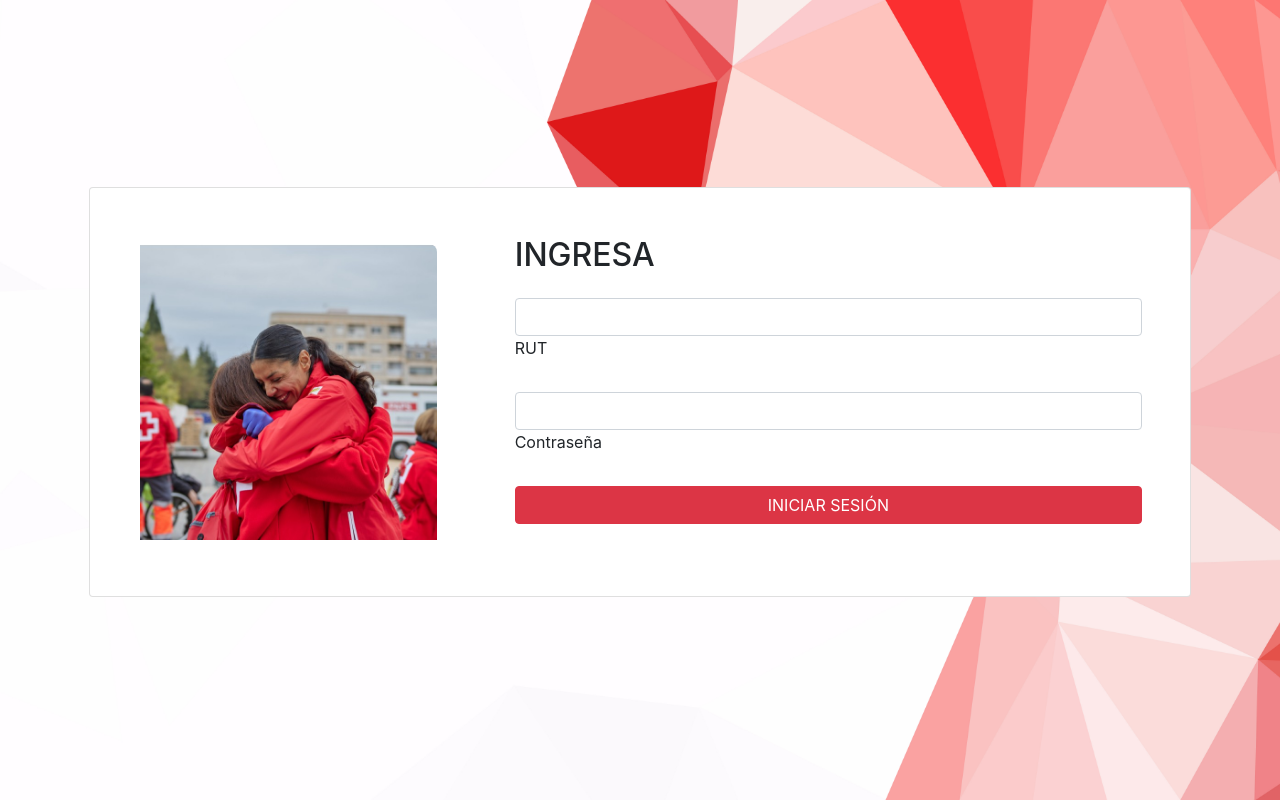
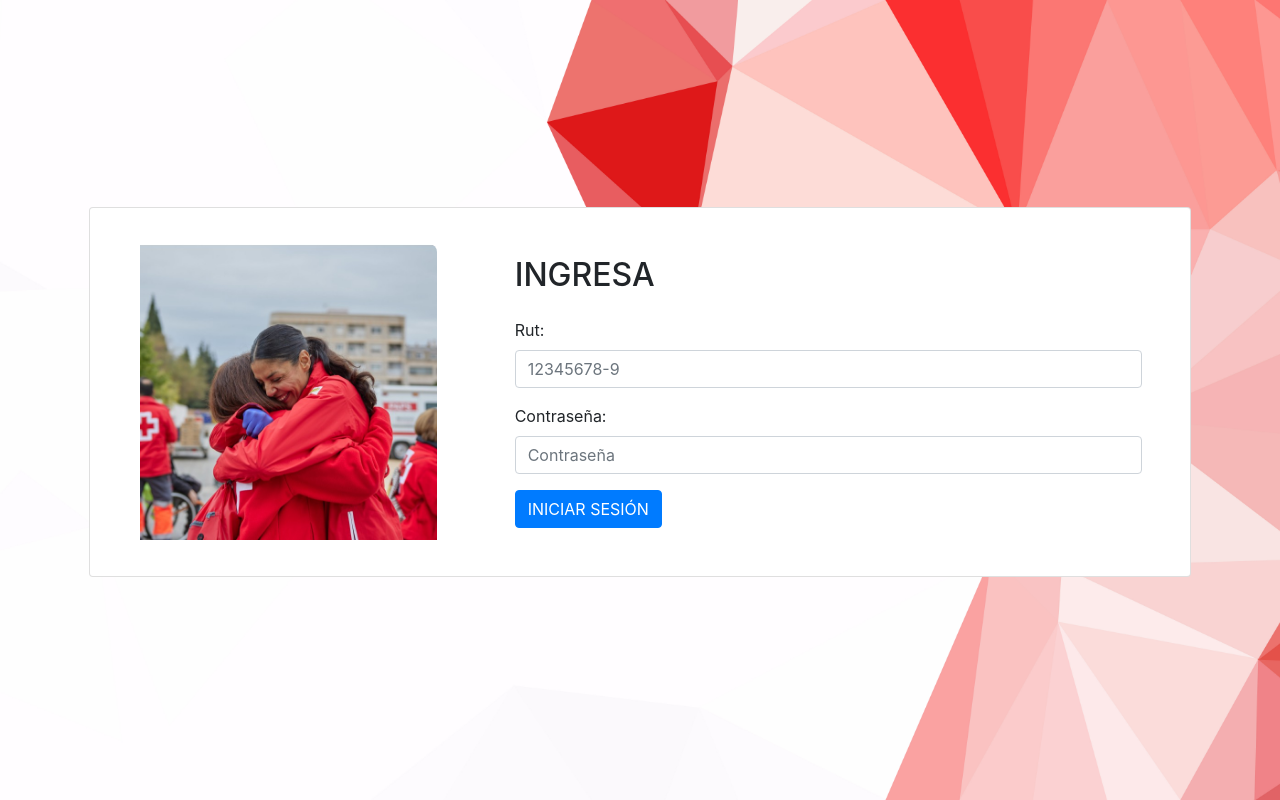
Before and after one commit to EnzoGulppi/TBD_Lab2, a Nuxt app in the folder Frontend/: page /login in a window 1280 px wide. Built offline with nearby package versions, Linux system fonts and the light colour scheme.

Commit message:
modificacion vista login

```diff
--- a/Frontend/pages/home.vue
+++ b/Frontend/pages/home.vue
@@ -12,7 +12,7 @@
             <div class="col-md-6">
               <!-- <Emergencias Activas> -->
               <h3 class="text-center">Emergencias Activas</h3>
-              <table id="EmergenciasActivas" bgcolor:black>
+              <table id="EmergenciasActivas" >
                 <thead>
                     <!-- Encabezado de la tabla -->
                   <tr>
@@ -65,7 +65,7 @@
                         class="btn btn-info"
                         @click="detallesEmergencia(objeto)"
                       >
-                        Ver detalles 🔍
+                        Ver detalles
                       </button>
                     </td>
                   </tr>
@@ -106,7 +106,7 @@
             <div class="col-md-6">
               <!-- <Emergencias Finalizadas> -->
               <h3 class="text-center">Emergencias Finalizadas</h3>
-              <table id="EmergenciasFinalizadas" bgcolor:black>
+              <table id="EmergenciasFinalizadas">
                 <thead>
                   <tr>
                     <th>Id</th>
@@ -152,7 +152,7 @@
                         class="btn btn-info"
                         @click="detallesEmergencia(objeto)"
                       >
-                        Ver detalles 🔍
+                        Ver detalles
                       </button>
                     </td>
                   </tr>
--- a/Frontend/pages/login.vue
+++ b/Frontend/pages/login.vue
@@ -10,18 +10,30 @@
           <div class="col-lg-8" >
             <div class="card-body py-5 px-md-5">
               <h2 class="mb-4">INGRESA</h2>
-              <form>
-                <div class="form-outline mb-4">
-                  <input type="text" id="form2Example1" class="form-control" />
-                  <label class="form-label" for="form2Example1">RUT</label>
-                </div>
-                <!-- Password input -->
-                <div class="form-outline mb-4">
-                  <input type="password" id="form2Example2" class="form-control" />
-                  <label class="form-label" for="form2Example2">Contraseña</label>
-                </div>
-                <button type="button" class="btn btn-danger btn-block mb-4">INICIAR SESIÓN</button>
-              </form>
+              <form @submit.prevent="sumbit">
+            <div class="mb-3">
+              <label for="rut" class="form-label">Rut:</label>
+              <input
+                v-model="rut"
+                id="rut"
+                class="form-control"
+                type="text"
+                placeholder="12345678-9"
+              />
+            </div>
+            <div class="mb-3">
+              <label for="password" class="form-label">Contraseña:</label>
+              <input
+                v-model="password"
+                id="password"
+                class="form-control"
+                type="password"
+                name="password"
+                placeholder="Contraseña"
+              />
+            </div>
+            <button class="btn btn-primary" type="submit">INICIAR SESIÓN</button>
+          </form>
             </div>
           </div>
         </div>
--- a/Frontend/pages/perfil.vue
+++ b/Frontend/pages/perfil.vue
@@ -8,36 +8,36 @@
       <tbody>
         <tr>
           <th>ID</th>
-<!--          <td>{{voluntario.id}}}</td>          (comentadas para ver la vista perfil)-->
+          <td>{{voluntario.id}}</td>
 
         </tr>
         <tr>
           <th>RUT</th>
-<!--          <td>{{voluntario.rut}}}</td>-->
+          <td>{{voluntario.rut}}</td>
         </tr>
         <tr>
           <th>Nombres</th>
-<!--          <td>{{voluntario.nombres}}}</td>-->
+          <td>{{voluntario.nombres}}</td>
         </tr>
         <tr>
           <th>Apellidos</th>
-<!--          <td>{{ voluntario.apellidos }}</td>-->
+          <td>{{ voluntario.apellidos }}</td>
         </tr>
         <tr>
           <th>Fecha de Nacimiento</th>
-<!--          <td>{{ voluntario.fecha_nac.slice(0, 10) }}</td>-->
+          <td>{{ voluntario.fecha_nac.slice(0, 10) }}</td>
         </tr>
         <tr>
           <th>Disponibilidad</th>
-<!--          <td>{{ voluntario.disponibilidad }}</td>-->
+          <td>{{ voluntario.disponibilidad }}</td>
         </tr>
         <tr>
           <th>Teléfono</th>
-<!--          <td>{{ voluntario.telefono }}</td>-->
+          <td>{{ voluntario.telefono }}</td>
         </tr>
         <tr>
           <th>Rol</th>
-<!--          <td>{{ voluntario.rol }}</td>-->
+          <td>{{ voluntario.rol }}</td>
         </tr>
       </tbody>
     </table>
```
Also changed, not shown: 1 other file (tests, documents, lock files or other folders).
